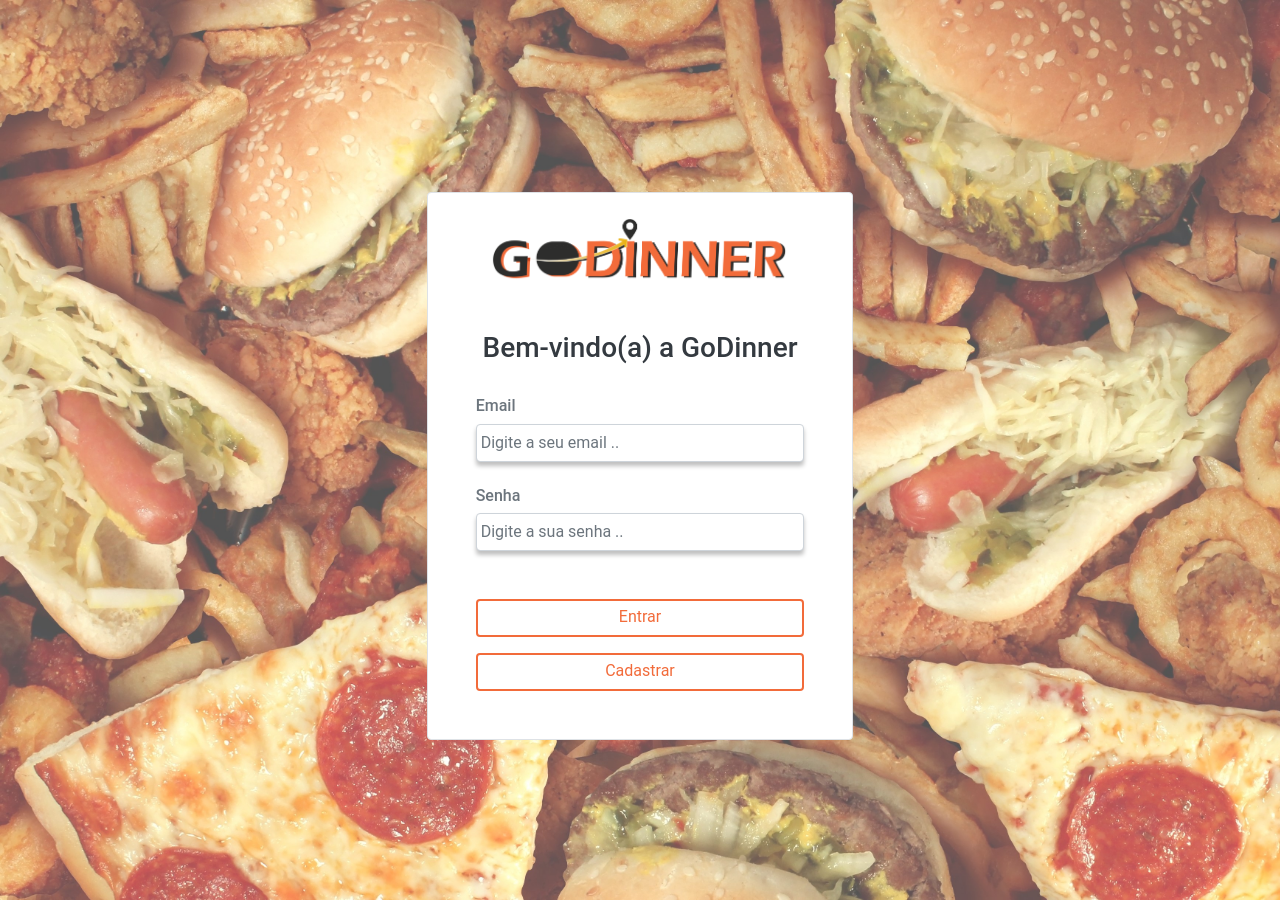
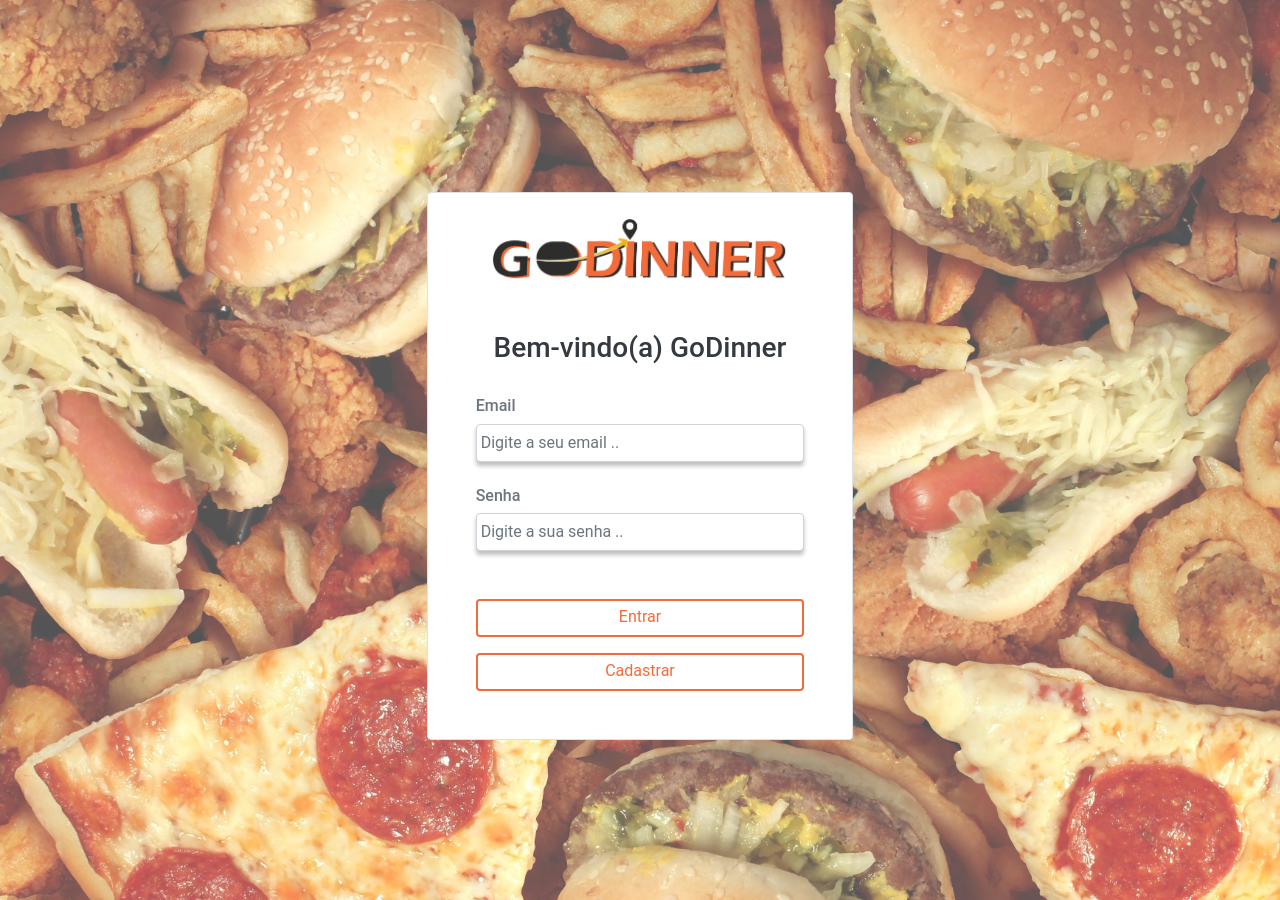
Before and after one commit to SarahRod/TCC-Restaurante, a React (Create React App) app in the folder Restaurante/: page / in a window 1280 px wide. Built offline with nearby package versions, Linux system fonts and the light colour scheme; what styled-theming would draw is missing.

Commit message:
arrumado as sombras

```diff
--- a/Restaurante/src/componentes/formulario/login/Login.js
+++ b/Restaurante/src/componentes/formulario/login/Login.js
@@ -159,7 +159,7 @@ class FormularioLogin extends Component {
                     <img src={LogoGoDinner} className="img-fluid icone-img" style={{ maxWidth: 300 + 'px' }} />
                 </div>
                 <div className="row mb-4">
-                    <div className="mx-auto text-dark h3">Bem-vindo(a) a GoDinner</div>
+                    <div className="mx-auto text-dark h3">Bem-vindo(a) GoDinner</div>
                 </div>
                 <div className="row pl-5 pr-5">
                     <span className={` ${this.state.classErro}`} >{this.state.textoErro}</span>
--- a/Restaurante/src/recursos/css/style.css
+++ b/Restaurante/src/recursos/css/style.css
@@ -5,6 +5,12 @@
     outline: 0;
     font-family: 'Roboto', sans-serif;
     color: #333;
+}
+
+select, textarea, input {
+    border: 1px solid #DEDEDE;
+    box-shadow: 2px 4px 4px 0px rgba(33, 33, 33, 0.24);
+    border-radius: 10px;
 }
 
 .show {
@@ -77,11 +83,7 @@ textarea {
     margin-left: 5%;
 }
 
-select, textarea {
-    border: 1px solid #DEDEDE;
-    box-shadow: 0px 4px 4px rgba(0, 0, 0, 0.25);
-    border-radius: 10px;
-}
+
 
 .icone-img {
     width: 600px !important;
```
